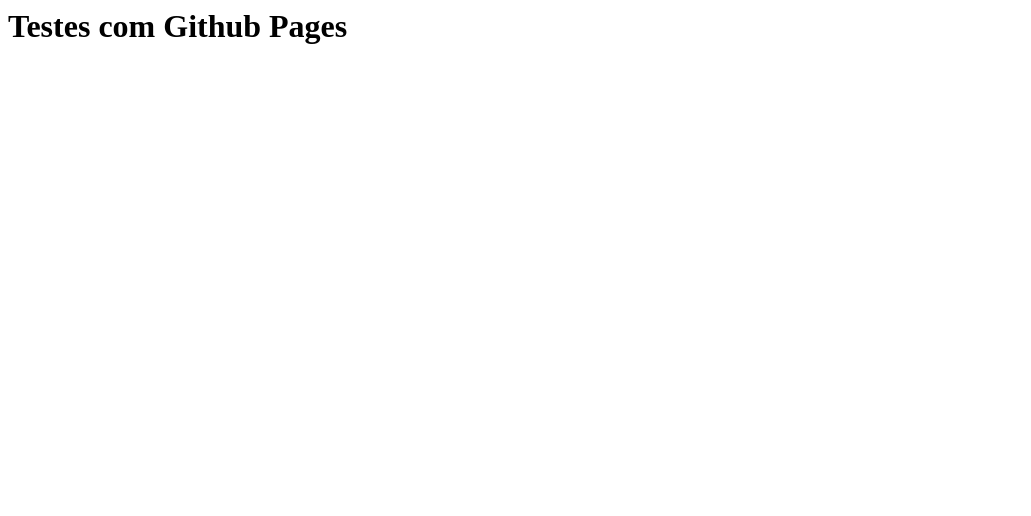
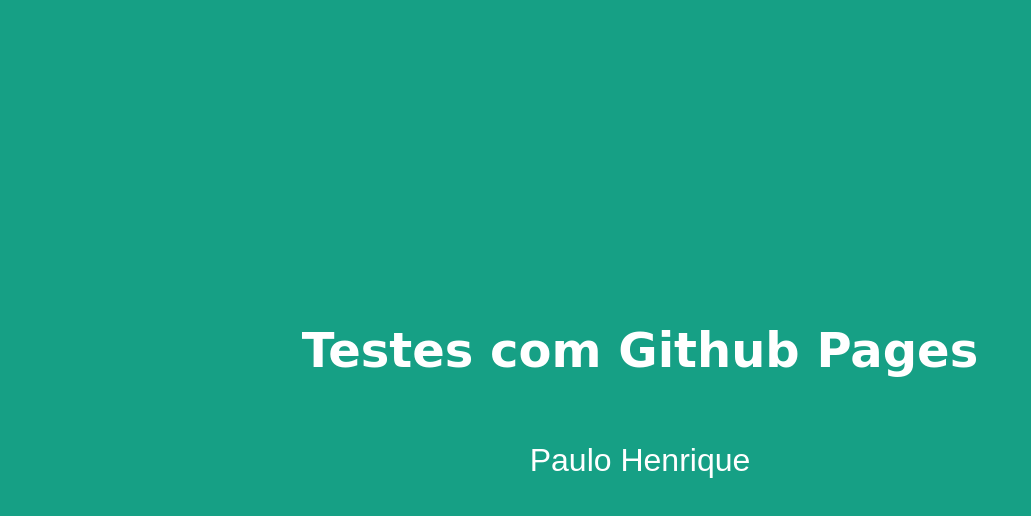
Before and after one commit to PHANRTR/home, a plain HTML site: page index.html in a window 1280 px wide. Shown: the whole page, without its empty margins (0-1031 px from the left). Drawn offline with Linux system fonts and the light colour scheme; a web font is replaced by a local one.

Commit message:
Include css and js file to html

```diff
--- a/index.html
+++ b/index.html
@@ -1,2 +1,14 @@
+<!DOCTYPE html>
+<html>
+<head>
+<link rel="stylesheet" type="text/css" href="index.css">
+</head>
+<body>
+
 <h1>Testes com Github Pages</h1>
 <p></p>
+
+</body>
+</html>
+
+<script type="text/javascript" src="index.js"></script>
```
